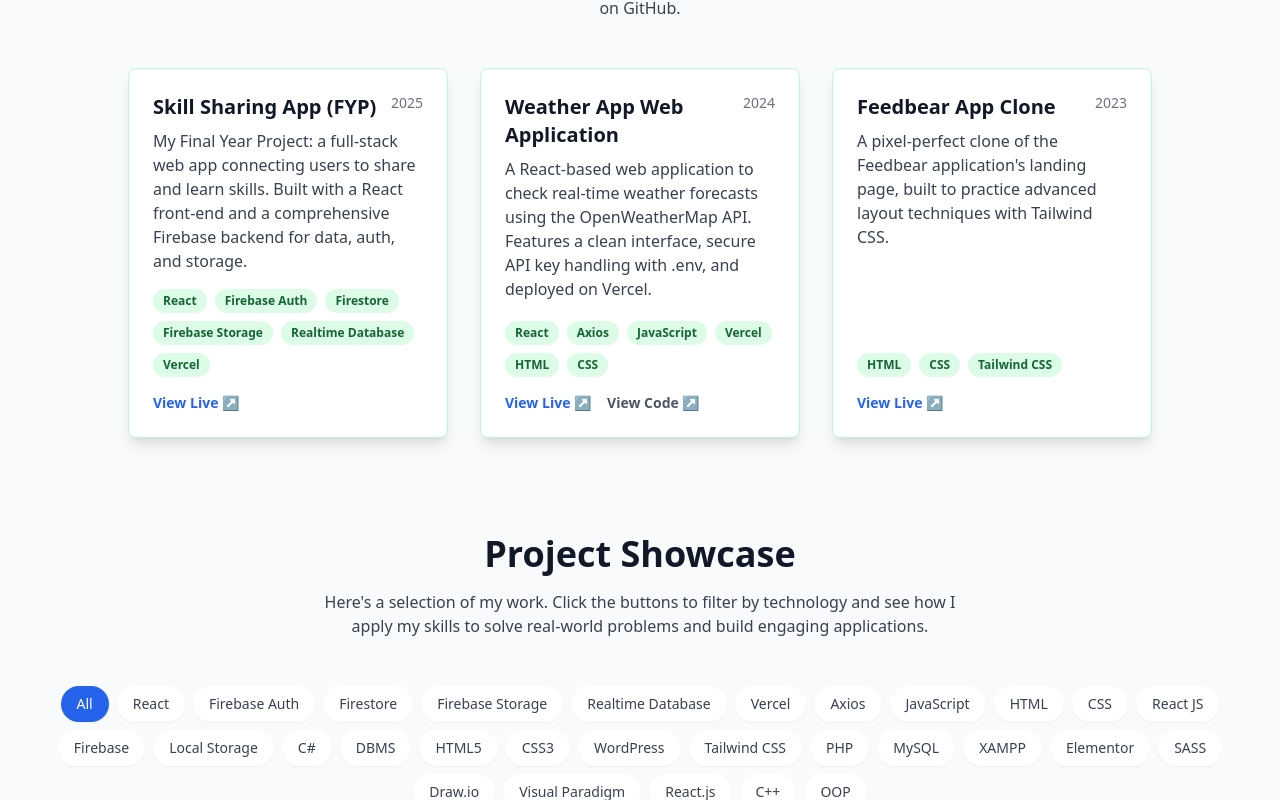
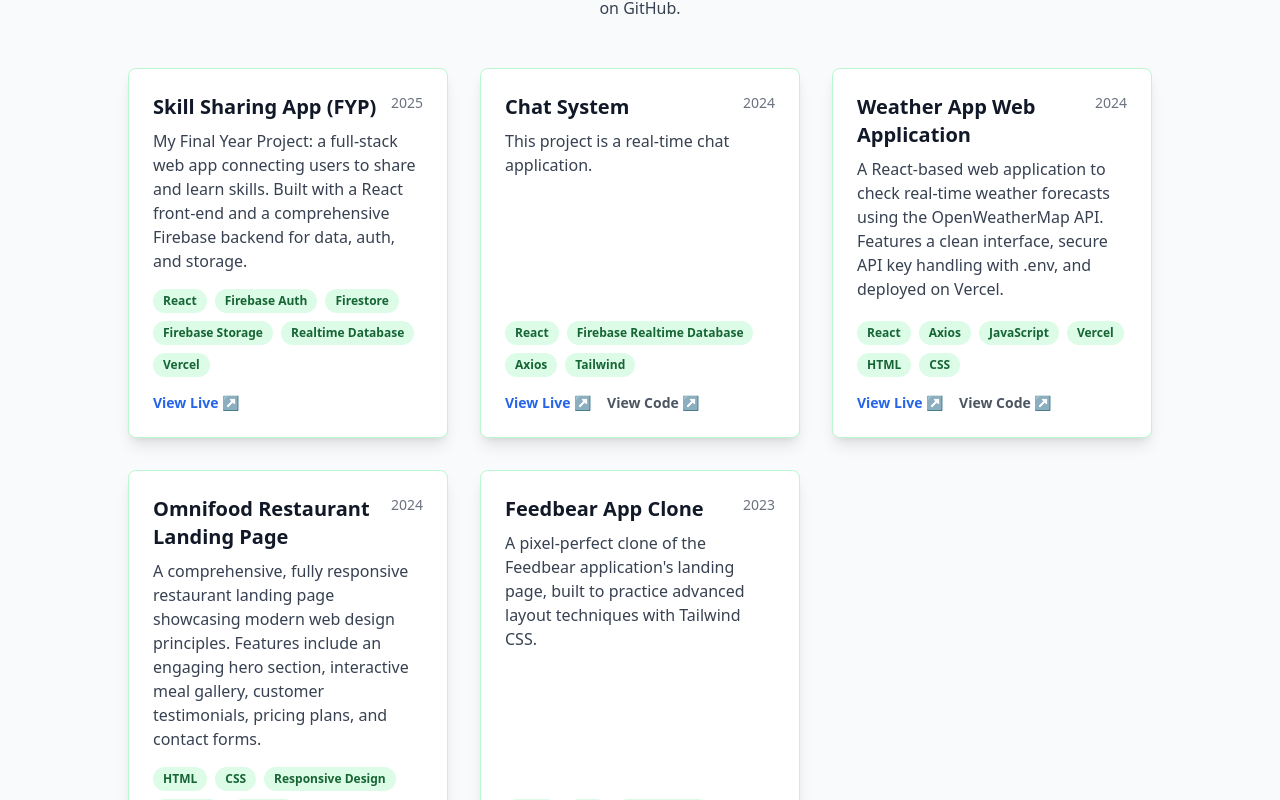
Before and after one commit to fayyaz48097/portfolio-react, a React (Vite) app: page / in a window 1280 px wide. Shown: the part 2080-2880 px from the top of the page. Built offline with nearby package versions, Linux system fonts and the light colour scheme.

Commit message:
ChatSystem

```diff
--- a/src/App.jsx
+++ b/src/App.jsx
@@ -673,6 +673,20 @@ const App = () => {
   const [projects, setProjects] = useState(
     [
       {
+        title: "Chat System",
+        year: 2024,
+        description: "This project is a real-time chat application.",
+        technologies: [
+          "React",
+          "Firebase Realtime Database",
+          "Axios",
+          "Tailwind",
+        ],
+        liveUrl: "https://chat-system-nu.vercel.app/",
+        gitUrl: "https://github.com/fayyaz48097/Chat-System",
+        type: "Deployed",
+      },
+      {
         title: "Skill Sharing App (FYP)",
         year: 2025,
         description:
@@ -707,6 +721,22 @@ const App = () => {
           "A pixel-perfect clone of the Feedbear application's landing page, built to practice advanced layout techniques with Tailwind CSS.",
         technologies: ["HTML", "CSS", "Tailwind CSS"],
         liveUrl: "https://feedbear-by-fayyaz.netlify.app/",
+        gitUrl: null,
+        type: "Deployed",
+      },
+      {
+        title: "Omnifood Restaurant Landing Page",
+        year: 2024,
+        description:
+          "A comprehensive, fully responsive restaurant landing page showcasing modern web design principles. Features include an engaging hero section, interactive meal gallery, customer testimonials, pricing plans, and contact forms.",
+        technologies: [
+          "HTML",
+          "CSS",
+          "Responsive Design",
+          "CSS Grid",
+          "Flexbox",
+        ],
+        liveUrl: "https://omnifood-by-fayyaz.netlify.app/",
         gitUrl: null,
         type: "Deployed",
       },
```
